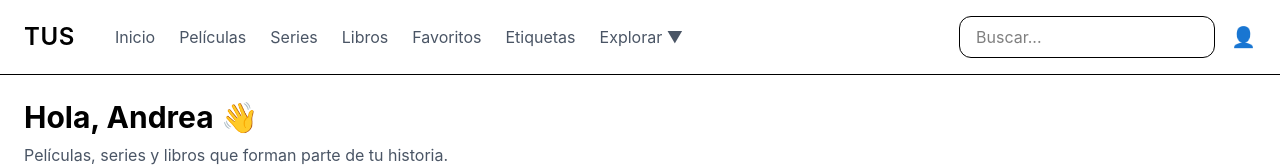
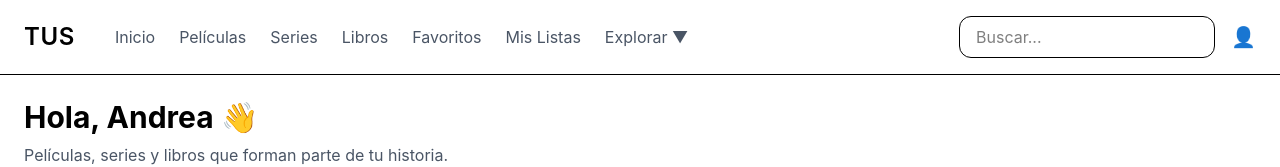
Before and after one commit to CeciliaVeraP/Tus, a React (Vite) app: page / in a window 1280 px wide. Shown: the top 167 px of the page. Built offline with nearby package versions, Linux system fonts and the light colour scheme.

Commit message:
cambio concepto de etiqueta a listas

```diff
--- a/src/App.jsx
+++ b/src/App.jsx
@@ -5,7 +5,7 @@ import Movies from "./pages/Movies";
 import Series from "./pages/Series";
 import Books from "./pages/Books";
 import Favorites from "./pages/Favorites";
-import Tags from "./pages/Tags";
+import Lists from "./pages/Lists";
 import ExplorarMovies from "./pages/ExplorarMovies";
 import ExplorarSeries from "./pages/ExplorarSeries";
 import ExplorarBooks from "./pages/ExplorarBooks";
@@ -27,7 +27,7 @@ function App() {
           <Route path="/series" element={<Series />} />
           <Route path="/libros" element={<Books />} />
           <Route path="/favoritos" element={<Favorites />} />
-          <Route path="/etiquetas" element={<Tags />} />
+          <Route path="/listas" element={<Lists />} />
           <Route path="/explorar/peliculas" element={<ExplorarMovies />} />
           <Route path="/explorar/series" element={<ExplorarSeries />} />
           <Route path="/explorar/libros" element={<ExplorarBooks />} />
--- a/src/components/Navbar.jsx
+++ b/src/components/Navbar.jsx
@@ -99,10 +99,10 @@ useEffect(() => {
           </button>
 
             <button
-              onClick={() => navigateOrScroll("/etiquetas")}
+              onClick={() => navigateOrScroll("/listas")}
               className="hover:text-black transition"
             >
-              Etiquetas
+              Mis Listas
             </button>
 
                         <div
--- a/src/pages/Tags.jsx
+++ b/src/pages/Lists.jsx
@@ -1,13 +1,13 @@
 import MainLayout from "../layouts/MainLayout";
 
-export default function Tags() {
+export default function Lists() {
   return (
     <MainLayout>
 
 
       <main className="max-w-7xl mx-auto p-6">
         <h1 className="text-3xl font-bold">
-          Etiquetas
+          Mis listas
         </h1>
       </main>
     </MainLayout>
```
